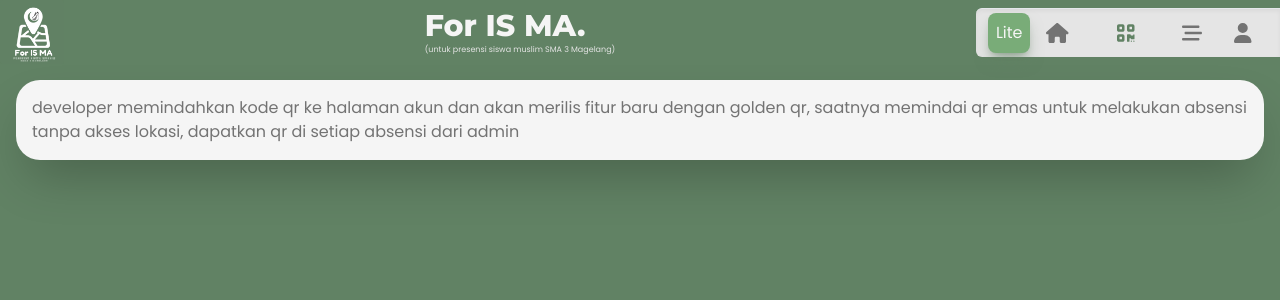
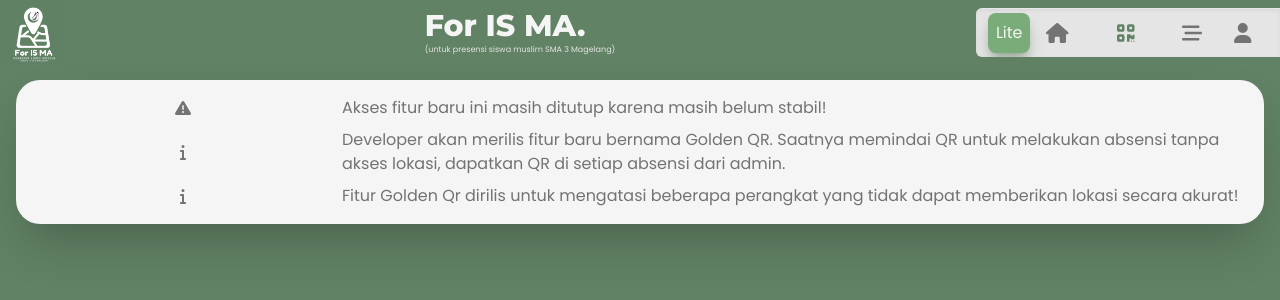
Before and after one commit to Forismaold/Absensi, a React (Create React App) app: page /absengoldenqr in a window 1280 px wide. Shown: the top 300 px of the page. Built offline with nearby package versions, Linux system fonts and the light colour scheme; no server answers.

Commit message:
add golden qr

```diff
--- a/src/component/Base/GoldenQr/GoldenQr.js
+++ b/src/component/Base/GoldenQr/GoldenQr.js
@@ -1,5 +1,19 @@
+import { faInfo, faTriangleExclamation } from "@fortawesome/free-solid-svg-icons";
+import { FontAwesomeIcon } from "@fortawesome/react-fontawesome";
+
 export default function GoldenQr() {
     return <div className="flex flex-col gap-2">
-        <p>developer memindahkan kode qr ke halaman akun dan akan merilis fitur baru dengan golden qr, saatnya memindai qr emas untuk melakukan absensi tanpa akses lokasi, dapatkan qr di setiap absensi dari admin</p>
+        <div className="flex gap-2 items-center">
+            <FontAwesomeIcon icon={faTriangleExclamation} className="w-1/4"/>
+            <p className="w-3/4">Akses fitur baru ini masih ditutup karena masih belum stabil!</p>
+        </div>
+        <div className="flex gap-2 items-center">
+            <FontAwesomeIcon icon={faInfo} className="w-1/4"/>
+            <p className="w-3/4">Developer akan merilis fitur baru bernama Golden QR. Saatnya memindai QR untuk melakukan absensi tanpa akses lokasi, dapatkan QR di setiap absensi dari admin.</p>
+        </div>
+        <div className="flex gap-2 items-center">
+            <FontAwesomeIcon icon={faInfo} className="w-1/4"/>
+            <p className="w-3/4">Fitur Golden Qr dirilis untuk mengatasi beberapa perangkat yang tidak dapat memberikan lokasi secara akurat!</p>
+        </div>
     </div>
 }
--- a/src/component/Navbar/Navbar.js
+++ b/src/component/Navbar/Navbar.js
@@ -71,26 +71,26 @@ export default function Navbar() {
                     <div className="flex flex-col justify-between text-neutral-700 gap-4 max-w-sm">
                     <span onClick={() => dispatch(setProMode(!proMode))} className="flex gap-2 items-center bg-secondary p-2 shadow-lg shadow-primary/50 click-animation rounded-lg text-neutral-100 cursor-pointer">{proMode ? 'Pro' : 'Lite'}</span>
                         <div className="flex flex-col gap-4">
-                            <Link to={'/absen'}>
+                            <Link to={'/absen'} onClick={() => setShow(false)}>
                             <div className={`${routeName === 'ABSEN' ? 'text-primary shadow-tertiary' : 'text-neutral-500'} flex p-1 px-4 gap-2 justify-center items-center pointer click-animation`}>
                                 <FontAwesomeIcon className='text-xl w-1/5' icon={faHouse}/>
                                 <span className="w-4/5 text-sm pt-1">Beranda</span>
                             </div>
                             </Link>
-                            <Link to={'/absengoldenqr'}>
+                            <Link to={'/absengoldenqr'} onClick={() => setShow(false)}>
                             <div className={`${routeName === 'ABSENGOLDENQR' ? 'text-primary shadow-tertiary' : 'text-neutral-500'} flex p-1 px-4 gap-2 justify-center items-center pointer click-animation`}>
                                 <FontAwesomeIcon className='text-xl w-1/5' icon={faQrcode}/>
                                 <span className="w-4/5 text-sm pt-1">Golden QR</span>
                             </div>
                             </Link>
-                            <Link to={'/dashboard'}>
+                            <Link to={'/dashboard'} onClick={() => setShow(false)}>
                             <div className={`${routeName === 'DASHBOARD' && !isAdminRoute ? 'text-primary shadow-tertiary' : 'text-neutral-500'} flex p-1 px-4 gap-2 justify-center items-center pointer click-animation`}>
                                 <FontAwesomeIcon className='text-xl w-1/5' icon={faBarsStaggered}/>
                                 <span className="w-4/5 text-sm pt-1">Dashboard</span>
                             </div>
                             </Link>
                             {permission &&
-                                <Link to={'/admin/server'}>
+                                <Link to={'/admin/server'} onClick={() => setShow(false)}>
                                     <div className={`${isAdminRoute ? 'text-primary shadow-tertiary' : 'text-neutral-500'} flex p-1 px-4 gap-2 justify-center items-center pointer click-animation`}>
                                         <FontAwesomeIcon className='text-xl w-1/5' icon={faPenRuler}/>
                                         <span className="w-4/5 text-sm pt-1">Admin</span>
```
